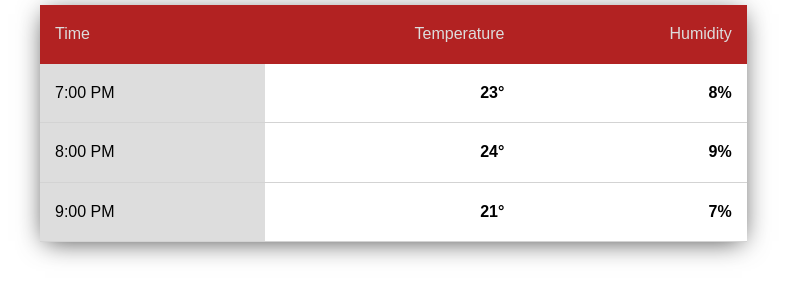
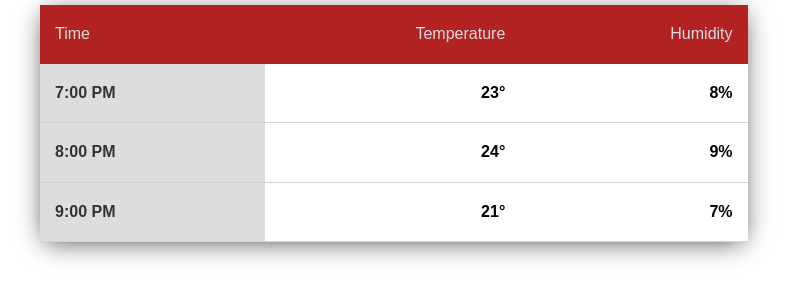
Before and after one commit to andyaylward/Andy-Aylward-CPNT-Assignment-2, a plain HTML site: page index.html in a window 1280 px wide. Shown: the part 239-530 px from the top of the page, 200-987 px from the left. Drawn offline with nearby package versions, Linux system fonts and the light colour scheme.

Commit message:
Adjust Time font weight / color

```diff
--- a/styles.css
+++ b/styles.css
@@ -57,7 +57,8 @@ body {
     padding-bottom: 20px;
     padding-left: 15px;
     text-align: left;
-    font-weight: 500;
+    font-weight: 600;
+    color: #333;
 }
 
 table {
```
